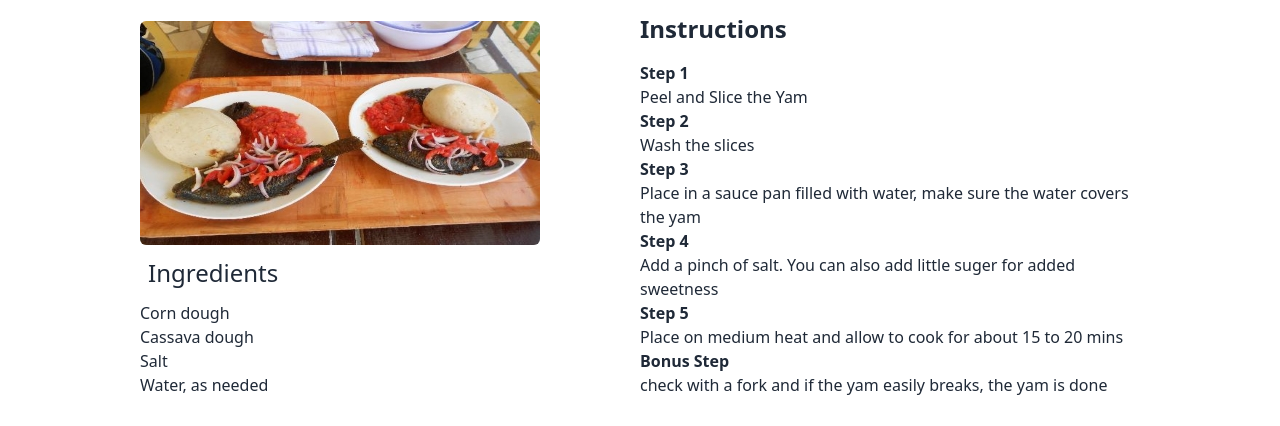
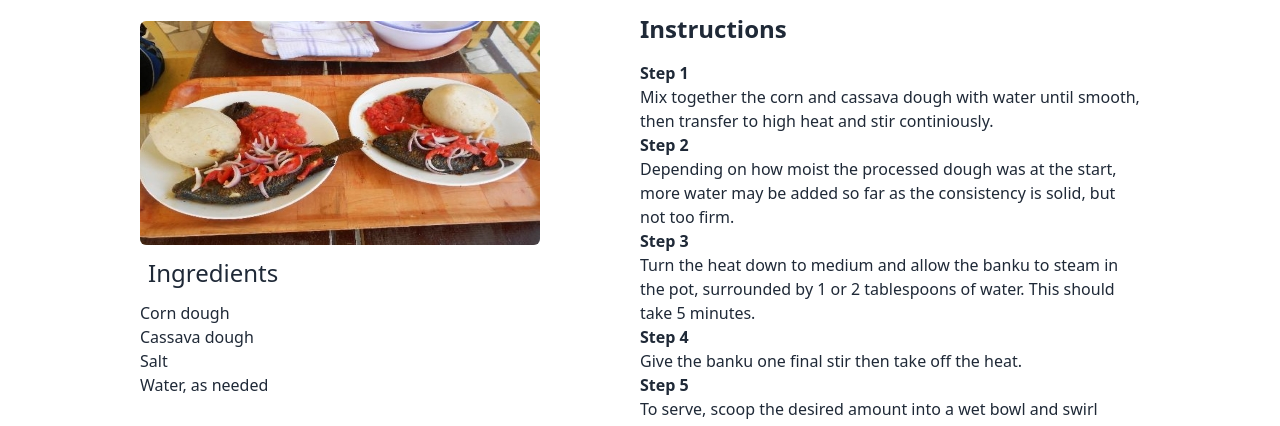
Before and after one commit to WisdomAmuzu/recipe-app, a plain HTML site: page src/banku.html in a window 1280 px wide. Shown: the part 143-569 px from the top of the page. Drawn offline with Linux system fonts and the light colour scheme.

Commit message:
Bla bla bla

```diff
--- a/src/banku.html
+++ b/src/banku.html
@@ -76,17 +76,15 @@
                 <h3 class="my-4 text-2xl font-bold">Instructions</h3>
                 <div class="w-[500px] mb-6">
                     <b>Step 1</b>
-                    <p>Peel and Slice the Yam</p>
+                    <p>Mix together the corn and cassava dough with water until smooth, then transfer to high heat and stir continiously.</p>
                     <b>Step 2</b>
-                    <p>Wash the slices</p>
+                    <p>Depending on how moist the processed dough was at the start, more water may be added so far as the consistency is solid, but not too firm.</p>
                     <b>Step 3</b>
-                    <p>Place in a sauce pan filled with water, make sure the water covers the yam</p>
+                    <p>Turn the heat down to medium and allow the banku to steam in the pot, surrounded by 1 or 2 tablespoons of water. This should take 5 minutes.</p>
                     <b>Step 4</b>
-                    <p>Add a pinch of salt. You can also add little suger for added sweetness</p>
+                    <p>Give the banku one final stir then take off the heat.</p>
                     <b>Step 5</b>
-                    <p>Place on medium heat and allow to cook for about 15 to 20 mins</p>
-                    <b>Bonus Step</b>
-                    <p>check with a fork and if the yam easily breaks, the yam is done</p>
+                    <p>To serve, scoop the desired amount into a wet bowl and swirl around until balls are formed.</p>
                 </div>
             </div>
         </div>
```
